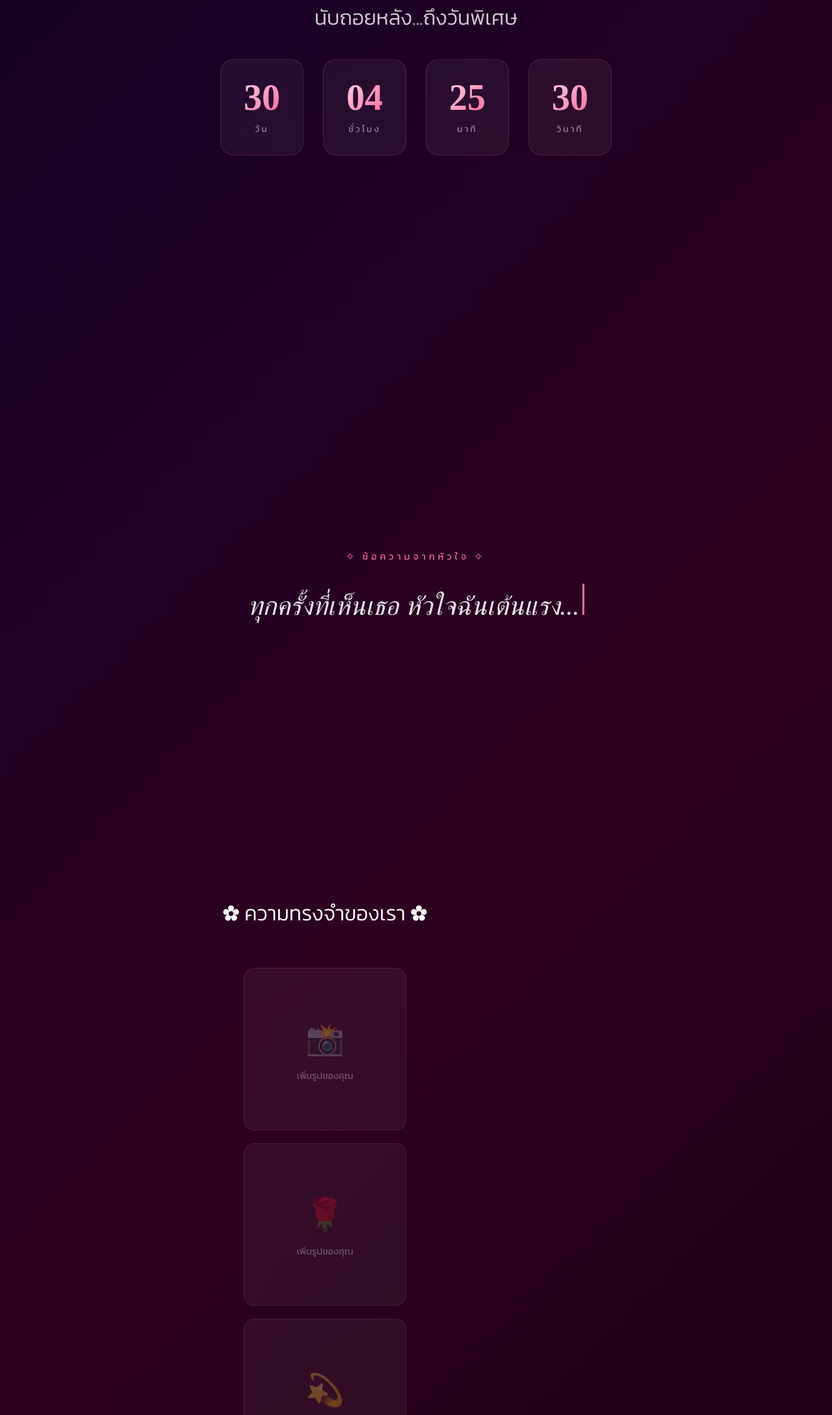
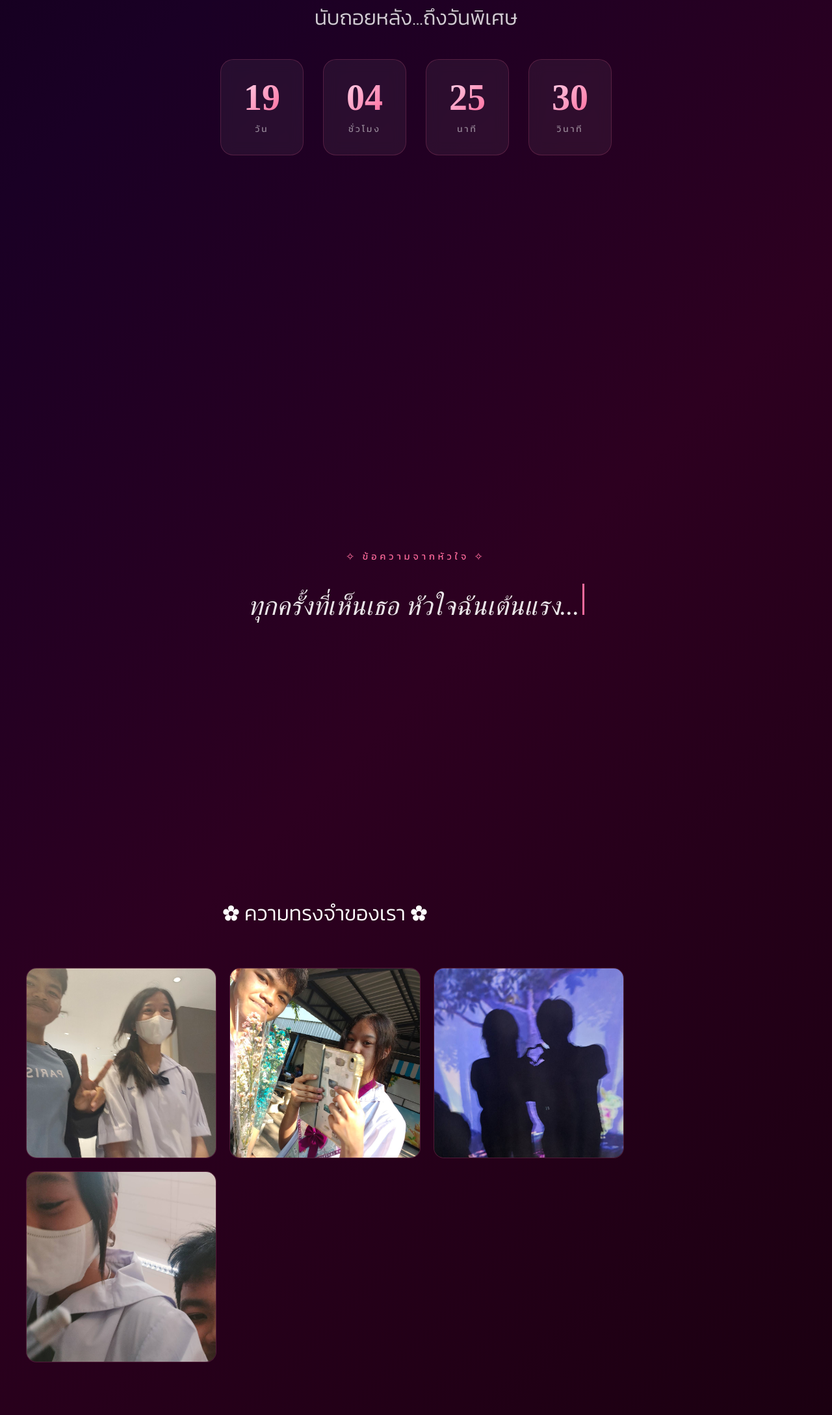
Before and after one commit to warin648701-afk/lovepage, a plain HTML site: page index.html in a window 1280 px wide. Shown: the part 1079-3256 px from the top of the page at 65% size. Drawn offline with Linux system fonts and the light colour scheme; a web font is replaced by a local one.

Commit message:
Add gallery images and fix countdown to 6th

```diff
--- a/index.html
+++ b/index.html
@@ -425,19 +425,19 @@ body {
     <h2 class="gallery-title reveal">✿ ความทรงจำของเรา ✿</h2>
     <div class="gallery-grid" id="galleryGrid">
         <div class="gallery-item reveal">
-            <div class="gallery-placeholder"><div class="icon">📸</div><span>เพิ่มรูปของคุณ</span></div>
+            <img src="IMG20260207161337.jpg" alt="photo1" loading="lazy">
             <div class="overlay">ช่วงเวลาที่สวยงาม</div>
         </div>
         <div class="gallery-item reveal">
-            <div class="gallery-placeholder"><div class="icon">🌹</div><span>เพิ่มรูปของคุณ</span></div>
+            <img src="IMG20260210161947.jpg" alt="photo2" loading="lazy">
             <div class="overlay">รอยยิ้มที่ฉันชอบ</div>
         </div>
         <div class="gallery-item reveal">
-            <div class="gallery-placeholder"><div class="icon">💫</div><span>เพิ่มรูปของคุณ</span></div>
+            <img src="402500.jpg" alt="photo3" loading="lazy">
             <div class="overlay">ทุกนาทีมีค่า</div>
         </div>
         <div class="gallery-item reveal">
-            <div class="gallery-placeholder"><div class="icon">💕</div><span>เพิ่มรูปของคุณ</span></div>
+            <img src="LINE_20251004_005439.jpg" alt="photo4" loading="lazy">
             <div class="overlay">เธอคือโลกของฉัน</div>
         </div>
     </div>
@@ -559,9 +559,14 @@ setTimeout(fireworkBurst, 2000);
 setInterval(() => { if (Math.random() > 0.5) fireworkBurst(); }, 4000);
 
 function setCountdown() {
-    const target = new Date();
-    target.setDate(target.getDate() + 30);
-    target.setHours(20, 0, 0, 0);
+    const now = new Date();
+    let year = now.getFullYear();
+    let month = now.getMonth();
+    if (now.getDate() >= 6) {
+        month++;
+        if (month > 11) { month = 0; year++; }
+    }
+    const target = new Date(year, month, 6, 20, 0, 0);
     function update() {
         const now = new Date();
         const diff = target - now;
```
Also changed, not shown: 402500.jpg (added), IMG20260207161337.jpg (added), IMG20260210161947.jpg (added), LINE_20251004_005439.jpg (added).
